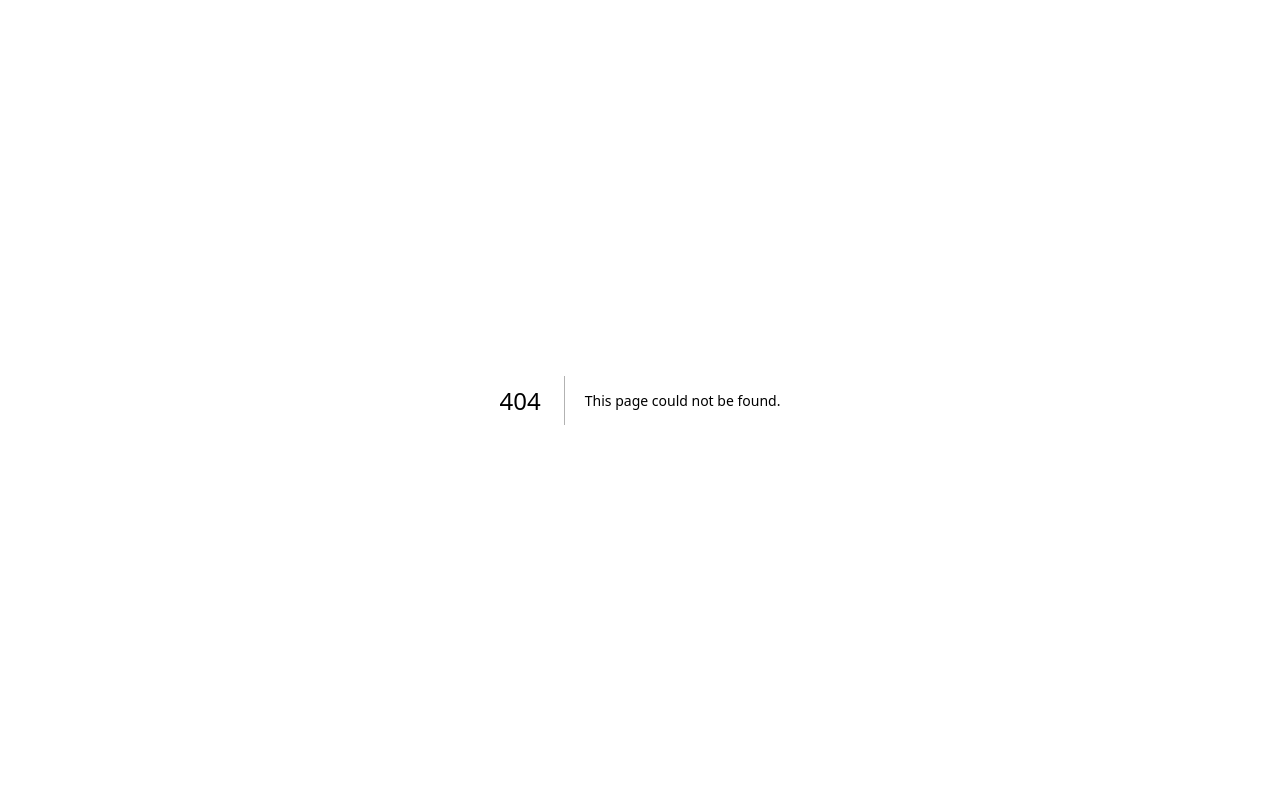
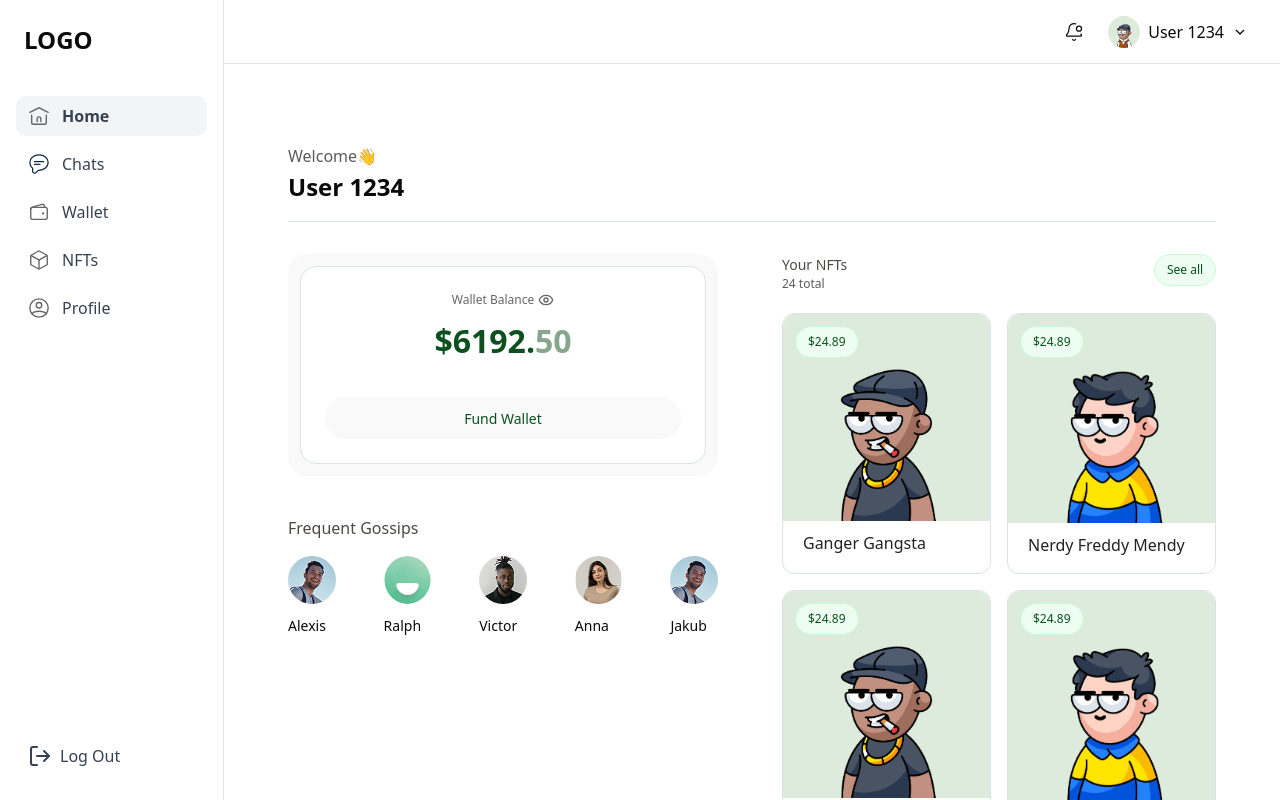
Before and after one commit to songifi/gg_frontend, a Next.js app in the folder client/: page /app/home in a window 1280 px wide. Before the commit this address had no page. Built offline with nearby package versions, Linux system fonts and the light colour scheme.

Commit message:
feat: home page

```diff
--- a/client/src/app/Chat/page.tsx
+++ /dev/null
@@ -1,95 +0,0 @@
-'use client'
-
-import Sidebar from '@/components/Sidebar'
-import TopBar from '@/components/TopBar'
-import ChatList from '@/components/ChatList'
-import MainChatArea from '@/components/MainChatArea'
-
-const chats = [
-  {
-    id: 1,
-    avatar: '/alexis.png',
-    name: 'thetimileyin',
-    lastMsg: 'GM serrrr',
-    time: '22:17',
-    unread: false,
-    attachment: '',
-    sent: true,
-    read: true,
-  },
-  {
-    avatar: '/anna.png',
-    name: 'thetimileyin',
-    lastMsg: 'GM serrrr',
-    time: '22:17',
-    unread: false,
-    attachment: '',
-    sent: true,
-    read: false,
-  },
-  {
-    avatar: '/ralph.png',
-    name: 'thetimileyin',
-    lastMsg: 'GM serrrr',
-    time: '22:17',
-    unread: false,
-    attachment: '',
-    sent: true,
-    read: true,
-  },
-  {
-    avatar: '/victor.png',
-    name: 'thetimileyin',
-    lastMsg: 'GM serrrr',
-    time: '22:17',
-    unread: true,
-    attachment: '',
-    sent: false,
-    read: false,
-  },
-  // ...add more as needed
-]
-
-import { useState } from 'react'
-import { useChatStore } from '@/components/chatStore'
-
-export default function ChatPage() {
-  const selectedChatId = useChatStore((s) => s.selectedChatId)
-  const setSelectedChatId = useChatStore((s) => s.setSelectedChatId)
-  const [showChatAreaMobile, setShowChatAreaMobile] = useState(false)
-
-  return (
-    <div className="flex h-screen bg-[#FAFBFA]">
-      <div className="hidden md:block">
-        <Sidebar />
-      </div>
-      <main className="flex w-full flex-1 flex-col">
-        <div className="hidden md:block">
-          <TopBar />
-        </div>
-        <div className="flex min-h-0 flex-1 flex-col md:flex-row">
-          <div
-            className={`h-[calc(100vh-56px)] min-h-0 w-full border-b bg-white md:h-auto md:w-96 md:flex-shrink-0 md:border-r md:border-b-0 ${showChatAreaMobile ? 'hidden' : 'block'} md:block`}
-          >
-            <ChatList
-              chats={chats.map((chat, idx) => ({
-                ...chat,
-                id: chat.id ?? idx + 1,
-              }))}
-              onSelectChat={(id) => {
-                setSelectedChatId(id?.toString?.() ?? null)
-                setShowChatAreaMobile(true)
-              }}
-              selectedChatId={selectedChatId ? Number(selectedChatId) : null}
-            />
-          </div>
-          <div
-            className={`h-[calc(100vh-56px)] min-h-0 flex-1 md:h-auto ${showChatAreaMobile ? 'block' : 'hidden'} md:block`}
-          >
-            <MainChatArea onBack={() => setShowChatAreaMobile(false)} />
-          </div>
-        </div>
-      </main>
-    </div>
-  )
-}
--- /dev/null
+++ b/client/src/app/app/chats/page.tsx
@@ -0,0 +1,82 @@
+'use client'
+import ChatList from '@/components/ChatList'
+import MainChatArea from '@/components/MainChatArea'
+
+const chats = [
+  {
+    id: 1,
+    avatar: '/alexis.png',
+    name: 'thetimileyin',
+    lastMsg: 'GM serrrr',
+    time: '22:17',
+    unread: false,
+    attachment: '',
+    sent: true,
+    read: true,
+  },
+  {
+    avatar: '/anna.png',
+    name: 'thetimileyin',
+    lastMsg: 'GM serrrr',
+    time: '22:17',
+    unread: false,
+    attachment: '',
+    sent: true,
+    read: false,
+  },
+  {
+    avatar: '/ralph.png',
+    name: 'thetimileyin',
+    lastMsg: 'GM serrrr',
+    time: '22:17',
+    unread: false,
+    attachment: '',
+    sent: true,
+    read: true,
+  },
+  {
+    avatar: '/victor.png',
+    name: 'thetimileyin',
+    lastMsg: 'GM serrrr',
+    time: '22:17',
+    unread: true,
+    attachment: '',
+    sent: false,
+    read: false,
+  },
+  // ...add more as needed
+]
+
+import { useState } from 'react'
+import { useChatStore } from '@/components/chatStore'
+
+export default function page() {
+  const selectedChatId = useChatStore((s) => s.selectedChatId)
+  const setSelectedChatId = useChatStore((s) => s.setSelectedChatId)
+  const [showChatAreaMobile, setShowChatAreaMobile] = useState(false)
+
+  return (
+    <>
+      <div
+        className={`h-[calc(100vh-56px)] min-h-0 w-full border-b bg-white md:h-auto md:w-96 md:flex-shrink-0 md:border-r md:border-b-0 ${showChatAreaMobile ? 'hidden' : 'block'} md:block`}
+      >
+        <ChatList
+          chats={chats.map((chat, idx) => ({
+            ...chat,
+            id: chat.id ?? idx + 1,
+          }))}
+          onSelectChat={(id) => {
+            setSelectedChatId(id?.toString?.() ?? null)
+            setShowChatAreaMobile(true)
+          }}
+          selectedChatId={selectedChatId ? Number(selectedChatId) : null}
+        />
+      </div>
+      <div
+        className={`h-[calc(100vh-56px)] min-h-0 flex-1 md:h-auto ${showChatAreaMobile ? 'block' : 'hidden'} md:block`}
+      >
+        <MainChatArea onBack={() => setShowChatAreaMobile(false)} />
+      </div>
+    </>
+  )
+}
--- a/client/src/app/HomePage/components/NFT.tsx
+++ b/client/src/app/app/home/components/NFT.tsx
@@ -15,7 +15,7 @@ const NFT = ({ name, price, img }: Card) => {
           alt="img"
           width={241}
           height={210}
-          className="rounded-t-[12px] object-cover"
+          className="w-full rounded-t-[12px] object-cover"
         />
         <h1 className="absolute top-3 left-3 z-10 m-0 rounded-[1000px] border-[1px] border-[#C8F9D4] bg-[#EDFDF1] px-3 py-1.5 font-sans text-[12px] font-medium text-[#0B501E]">
           {price}
--- a/client/src/app/HomePage/page.tsx
+++ b/client/src/app/app/home/page.tsx
@@ -1,11 +1,10 @@
 'use client'
-import Navbar from '@/components/Navbar'
 import GossipScreen from './components/GossipScreen'
 import NFT from './components/NFT'
 import Image from 'next/image'
 import { Eye, EyeOff, ArrowLeft, Plus, Search } from 'lucide-react'
 import { useState } from 'react'
-const HomePage = () => {
+const page = () => {
   const [showBalance, setShowBalance] = useState(true)
   const people = [
     { name: 'Alexis', img: '/alexis.png' },
@@ -22,10 +21,9 @@ const HomePage = () => {
   } | null>(null)
 
   return (
-    <div>
-      <Navbar />
+    <>
       {seeAllNFT ? (
-        <div className="w-[992px] p-16">
+        <div className="w-full p-6 lg:p-16">
           <div
             className="flex cursor-pointer items-center gap-2"
             onClick={() => setSeeAllNFT(false)}
@@ -72,17 +70,16 @@ const HomePage = () => {
           </div>
         </div>
       ) : (
-        <div className="p-16">
-          <div className="border-b-[0.75px] border-[#dbe1e7] py-4">
+        <div className="w-full p-6 lg:p-16">
+          <div className="border-b-[0.75px] border-[#dbe1e7] py-2 lg:py-4">
             <h1 className="font-sans text-[#5a5b5c]">Welcome👋</h1>
-            <h1 className="font-sans text-[24px] font-semibold text-[#090909]">
+            <h1 className="font-sans text-lg font-semibold text-[#090909] lg:text-[24px]">
               User 1234
             </h1>
           </div>
-          <div className="flex gap-16 py-8">
-            <div className="h-[386px] w-[430px]">
-              <div className="rounded-[20px] bg-[#f9f9fa]">
-                <div className="p-4">
+          <div className="grid grid-cols-1 gap-16 py-8 lg:grid-cols-[1fr_1.16fr]">
+            <div className="w-full lg:w-[430px]">
+              <div className="rounded-[20px] bg-[#f9f9fa] p-3">
                 <div className="rounded-[16px] border-[0.5px] border-[#dbe2e8] bg-white p-6 text-center">
                   <div className="flex items-center justify-center gap-1 text-[#666666]">
                     <div className="text-[12px]">Wallet Balance</div>
@@ -110,16 +107,15 @@ const HomePage = () => {
                   </div>
                 </div>
               </div>
-              </div>
               <div className="pt-6">
                 <div className="py-4 font-sans font-medium text-[#4D4845]">
                   Frequent Gossips
                 </div>
-                <div className="flex gap-12">
+                <div className="flex gap-3 lg:gap-12">
                   {people.map((item) => (
                     <div key={item.name}>
                       <div
-                        className="flex cursor-pointer flex-col gap-3"
+                        className="flex cursor-pointer flex-col gap-3 text-sm"
                         onClick={() => {
                           setSelectedPerson(item)
                           setGossipScreen(true)
@@ -130,7 +126,7 @@ const HomePage = () => {
                           alt="img"
                           width={48}
                           height={48}
-                          className="rounded-full"
+                          className="h-8 w-8 rounded-full lg:h-12 lg:w-12"
                         />
                         {item.name}
                       </div>
@@ -149,7 +145,7 @@ const HomePage = () => {
                 </div>
               </div>
             </div>
-            <div className="h-[648px] w-[498px]">
+            <div className="flex-1">
               <div className="flex justify-between pb-5">
                 <div>
                   <h1 className="font-sans text-[14px] font-medium text-[#4D4845]">
@@ -176,7 +172,7 @@ const HomePage = () => {
           </div>
         </div>
       )}
-    </div>
+    </>
   )
 }
-export default HomePage
+export default page
--- /dev/null
+++ b/client/src/app/app/layout.tsx
@@ -0,0 +1,29 @@
+import MobileBottomNav from '@/components/MobileBottomNav'
+import Sidebar from '@/components/Sidebar'
+import TopBar from '@/components/TopBar'
+import React from 'react'
+
+function layout({
+  children,
+}: Readonly<{
+  children: React.ReactNode
+}>) {
+  return (
+    <div className="flex h-[100vh] overflow-y-hidden bg-white">
+      <div className="hidden h-full md:block">
+        <Sidebar />
+      </div>
+      <main className="relative flex w-full flex-1 flex-col">
+        <div className="hidden md:block">
+          <TopBar />
+        </div>
+        <div className="flex flex-1 flex-col overflow-y-auto md:flex-row">
+          {children}
+        </div>
+        <MobileBottomNav />
+      </main>
+    </div>
+  )
+}
+
+export default layout
--- a/client/src/components/MobileBottomNav.tsx
+++ b/client/src/components/MobileBottomNav.tsx
@@ -1,4 +1,8 @@
+'use client'
+
 import React from 'react'
+import Link from 'next/link'
+import { usePathname } from 'next/navigation'
 import {
   House,
   MessagesSquare,
@@ -7,29 +11,35 @@ import {
   UserRound,
 } from 'lucide-react'
 
+const navRoutes = [
+  { label: 'Home', icon: House, href: '/app/home' },
+  { label: 'Chats', icon: MessagesSquare, href: '/app/chats' },
+  { label: 'Wallet', icon: WalletMinimal, href: '/app/wallet' },
+  { label: 'NFTS', icon: Gem, href: '/app/nfts' },
+  { label: 'Profile', icon: UserRound, href: '/app/profile' },
+]
+
 export default function MobileBottomNav() {
+  const pathname = usePathname()
+
   return (
     <div className="fixed right-0 bottom-0 left-0 z-10 flex h-16 w-full items-center justify-around border-t bg-white md:hidden">
-      <button className="flex flex-col items-center text-xs text-gray-400 focus:text-green-700 focus:outline-none">
-        <House />
-        Home
-      </button>
-      <button className="flex flex-col items-center text-xs text-green-700 focus:outline-none">
-        <MessagesSquare />
-        Chats
-      </button>
-      <button className="flex flex-col items-center text-xs text-gray-400 focus:text-green-700 focus:outline-none">
-        <WalletMinimal />
-        Wallet
-      </button>
-      <button className="flex flex-col items-center text-xs text-gray-400 focus:text-green-700 focus:outline-none">
-        <Gem />
-        NFTS
-      </button>
-      <button className="flex flex-col items-center text-xs text-gray-400 focus:text-green-700 focus:outline-none">
-        <UserRound />
-        Profile
-      </button>
+      {navRoutes.map(({ label, icon: Icon, href }) => {
+        const isActive = pathname === href
+
+        return (
+          <Link
+            key={label}
+            href={href}
+            className={`flex flex-col items-center text-xs focus:outline-none ${
+              isActive ? 'text-green-700' : 'text-gray-400 focus:text-green-700'
+            }`}
+          >
+            <Icon />
+            {label}
+          </Link>
+        )
+      })}
     </div>
   )
 }
--- a/client/src/components/Sidebar.tsx
+++ b/client/src/components/Sidebar.tsx
@@ -1,5 +1,8 @@
+'use client'
 import Image from 'next/image'
 import { LogOut } from 'lucide-react'
+import Link from 'next/link'
+import { usePathname } from 'next/navigation'
 
 const sidebarItems = [
   { icon: '/homeIconGrey.svg', label: 'Home' },
@@ -10,20 +13,30 @@ const sidebarItems = [
 ]
 
 export default function Sidebar() {
+  const pathname = usePathname()
   return (
-    <aside className="flex w-56 flex-col justify-between border-r bg-white px-4 py-6">
+    <aside className="flex h-full w-56 flex-col justify-between border-r bg-white px-4 py-6">
       <div>
         <div className="mb-10 pl-2 text-2xl font-bold">LOGO</div>
         <nav className="flex flex-col gap-2">
-          {sidebarItems.map((item) => (
-            <div
-              key={item.label}
-              className={`flex cursor-pointer items-center gap-3 rounded-lg px-3 py-2 text-gray-700 hover:bg-gray-100 ${item.active ? 'bg-gray-100 font-semibold' : ''}`}
-            >
-              <Image src={item.icon} alt={item.label} width={22} height={22} />
-              <span>{item.label}</span>
-            </div>
-          ))}
+          {sidebarItems.map((item) => {
+            const isActive = pathname === `/app/${item.label.toLowerCase()}`
+            return (
+              <Link
+                href={`/app/${item.label.toLowerCase()}`}
+                key={item.label}
+                className={`flex cursor-pointer items-center gap-3 rounded-lg px-3 py-2 text-gray-700 hover:bg-gray-100 ${isActive ? 'bg-gray-100 font-semibold' : ''}`}
+              >
+                <Image
+                  src={item.icon}
+                  alt={item.label}
+                  width={22}
+                  height={22}
+                />
+                <span>{item.label}</span>
+              </Link>
+            )
+          })}
         </nav>
       </div>
       <div className="flex cursor-pointer items-center gap-2 rounded-lg px-3 py-2 text-gray-700 hover:bg-gray-100">
```
Also changed, not shown: client/src/app/app/home/components/GossipScreen.tsx (renamed from client/src/app/HomePage/components/GossipScreen.tsx), client/src/app/app/home/components/MiniNFT.tsx (renamed from client/src/app/HomePage/components/MiniNFT.tsx), 1 other file (tests, documents, lock files or other folders). Lines whose indentation alone changed are shown as unchanged.
